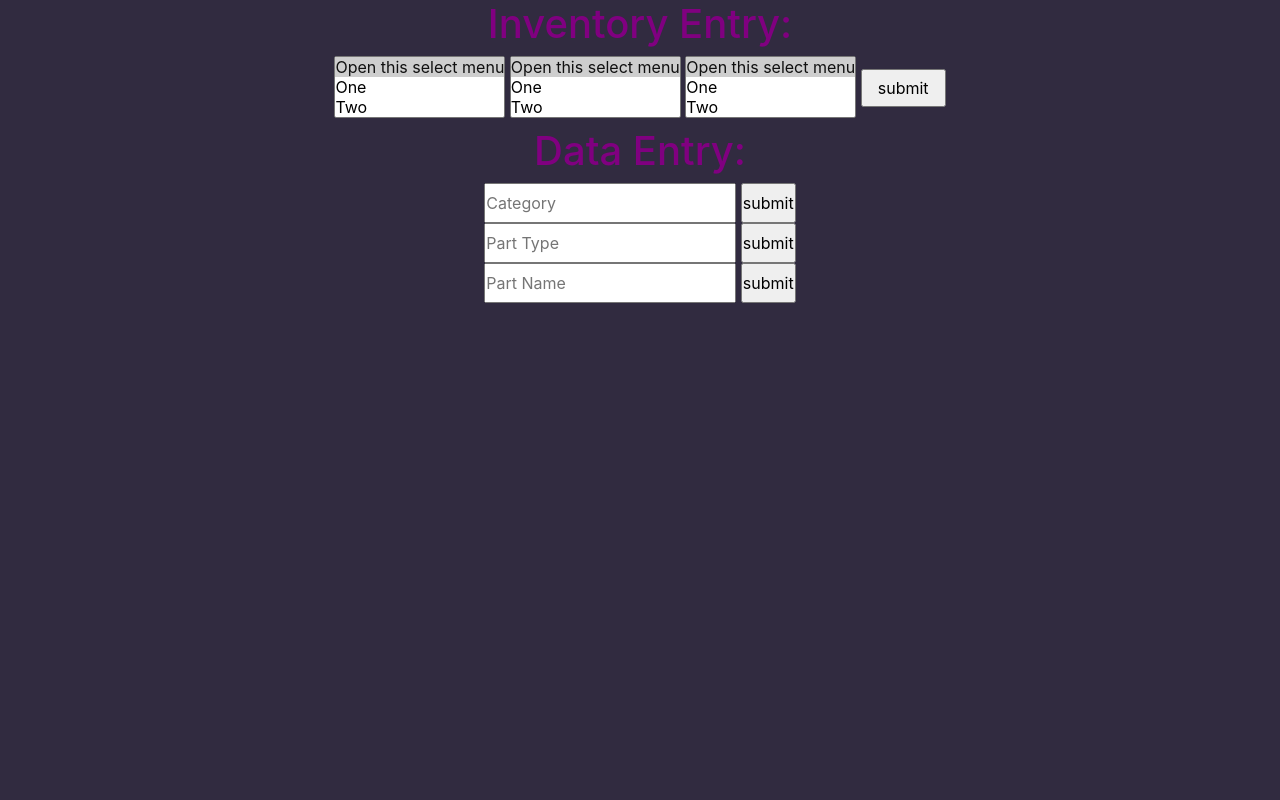
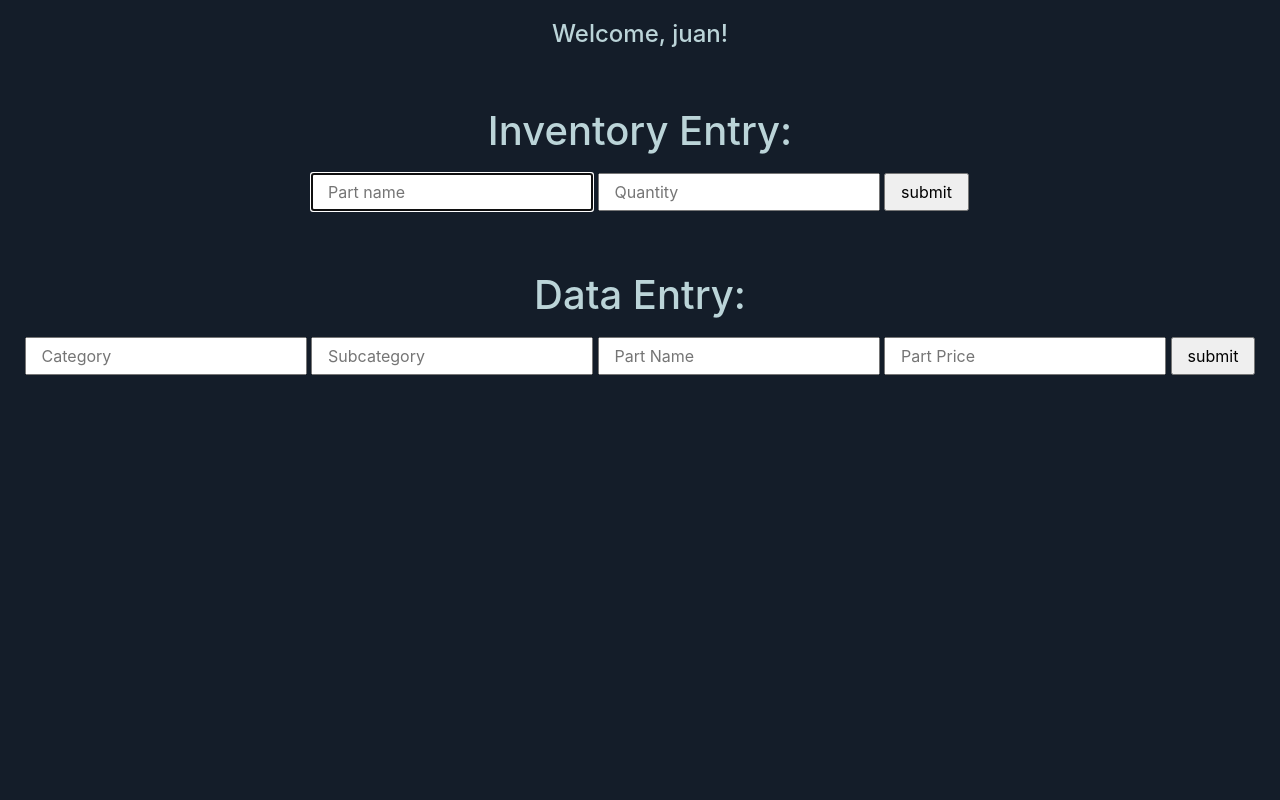
Before and after one commit to juan-lagunas/jenny_butt, a Django app: page / in a window 1280 px wide. Shown: the part 56-856 px from the top of the page. Run offline with Django 4.2, Linux system fonts and the light colour scheme; a user stored in the database is signed in; some libraries are stand-ins or nearby versions.

Commit message:
Set up databases and data entry operations

```diff
--- a/website/static/website/styles.css
+++ b/website/static/website/styles.css
@@ -6,7 +6,7 @@
 /* no user home */
 
 #no-user {
-    background: #312B40;
+    background: #141D29;
     height: 100vh;
     color: white;
     overflow: hidden;
@@ -59,25 +59,28 @@
 /* user home */
 
 nav {
-    background: #252126;
+    background: #1B1D1E;
 }
 
 .user {
-    background: #312B40;
+    background: #141D29;
     height: 100vh;
 }
 
 #user-home {
-    color: purple;
     text-align: center;
+    color: #BBD4D8;
 }
 
-#inventory input {
-    padding: 5px 15px;
-    position: relative;
-    top: -20px;
+#user-home h4 {
+    padding-top: 20px
 }
 
-.data input {
-    height: 40px;
+#user-home h1 {
+    padding-top: 50px
 }
+
+#addInventory input, .data input {
+    margin: 10px 0;
+    padding: 5px 15px;
+}
--- a/website/templates/website/home.html
+++ b/website/templates/website/home.html
@@ -2,44 +2,29 @@
 {% block title %}Home{% endblock %}
 {% block body %}
     <div id="user-home">
+        <h4 id="greet">Welcome, {{ request.user }}!</h4>
         <h1>Inventory Entry: </h1>
-        <form method="post" name="inventory" id="inventory">
-            <select class="form-select" size="3" aria-label="size 3 select example">
-                <option selected>Open this select menu</option>
-                <option value="1">One</option>
-                <option value="2">Two</option>
-                <option value="3">Three</option>
-            </select>
 
-            <select class="form-select" size="3" aria-label="size 3 select example">
-                <option selected>Open this select menu</option>
-                <option value="1">One</option>
-                <option value="2">Two</option>
-                <option value="3">Three</option>
-            </select>
-
-            <select class="form-select" size="3" aria-label="size 3 select example">
-                <option selected>Open this select menu</option>
-                <option value="1">One</option>
-                <option value="2">Two</option>
-                <option value="3">Three</option>
-            </select>
-
+        <form action="{% url 'addInventory' %}" method="post" id="addInventory">
+            {% csrf_token %}
+            {% if message1 %}
+                <h6>{{ message1 }}</h6>
+            {% endif %}
+            <input type="text" placeholder="Part name" name="part" autofocus required>
+            <input type="text" placeholder="Quantity" name="quantity" required>
             <input type="submit" value="submit">
-
         </form>
 
         <h1>Data Entry: </h1>
-        <form method="post" name="category" class="data">
-            <input type="text" placeholder="Category">
-            <input type="submit" value="submit">
-        </form>
-        <form method="post" name="Type" class="data">
-            <input type="text" placeholder="Part Type">
-            <input type="submit" value="submit">
-        </form>
-        <form method="post" name="Part" class="data">
-            <input type="text" placeholder="Part Name">
+        <form action="{% url 'dataEntry' %}" method="post"class="data">
+            {% csrf_token %}
+            {% if message2 %}
+                <h6>{{ message2 }}</h6>
+            {% endif %}
+            <input type="text" name="category" placeholder="Category" required>
+            <input type="text" name="subcategory" placeholder="Subcategory" required>
+            <input type="text" name="part" placeholder="Part Name" required>
+            <input type="text" name="price" placeholder="Part Price" required>
             <input type="submit" value="submit">
         </form>
     </div>
--- /dev/null
+++ b/website/templates/website/inventory.html
@@ -0,0 +1 @@
+{% extends 'website/user.html' %}
--- a/website/urls.py
+++ b/website/urls.py
@@ -7,4 +7,6 @@ urlpatterns = [
     path('signup', views.singup, name='signup'),
     path('signin', views.signin, name='signin'),
     path('signout', views.signout, name='signout'),
+    path('dataEntry', views.dataEntry, name='dataEntry'),
+    path('addInventory', views.addInventory, name='addInventory'),
 ]
--- a/website/views.py
+++ b/website/views.py
@@ -3,13 +3,15 @@ from django.http import HttpResponseRedirect
 from django.contrib.auth import authenticate, login, logout
 from django.urls import reverse
 from django.contrib.auth.models import User
+from .models import Category, Subcategory, Part, Inventory, Log
+from datetime import datetime
 
 # Create your views here.
-
 def home(request):
     if not request.user.is_authenticated:
         return render(request, 'website/nouserhome.html')
     return render(request, 'website/home.html')
+
 
 def singup(request):
     if request.method == 'POST':
@@ -38,10 +40,11 @@ def singup(request):
         user.save()
 
         return render(request, 'website/signin.html', {
-            'message': 'Sign up sucessful'
+            'message': 'Sign up successful'
         })
 
     return render(request, 'website/signup.html')
+
 
 def signin(request):
     if request.method == 'POST':
@@ -62,5 +65,120 @@ def signin(request):
 def signout(request):
     logout(request)
     return render(request, 'website/signin.html', {
-        'message': 'Log out succesful.'
+        'message': 'Log out successful.'
     })
+
+
+# Handle inputing data into parts,subcategory,category databases
+def dataEntry(request):
+    if request.method == 'POST':
+        form_category = request.POST['category']
+        form_subcategory = request.POST['subcategory']
+        form_part = request.POST['part']
+        form_price = float(request.POST['price'])
+
+        if not form_category or not form_subcategory or not form_part or not form_price:
+            return render(request, 'website/home.html', {
+                'message2': 'Please Fill Out Fields.'
+            })
+
+        try:
+            category_data = Category.objects.get(category__iexact=form_category)
+            try:
+                subcategory_data = Subcategory.objects.get(subcategory__iexact=form_subcategory, category=category_data)
+                try:
+                    Part.objects.get(name__iexact=form_part, subcategory=subcategory_data)
+                    return render(request, 'website/home.html', {
+                        'message2': 'Part already exists'
+                    })
+                except:
+                    Part.objects.create(
+                        name=form_part,
+                        price=form_price,
+                        subcategory=subcategory_data,
+                    )
+            except:
+                Subcategory.objects.create(
+                    subcategory=form_subcategory,
+                    category=category_data,
+                )
+
+                Part.objects.create(
+                    name=form_part,
+                    price=form_price,
+                    subcategory=Subcategory.objects.get(subcategory=form_subcategory, category=category_data),
+                )
+        except:
+            Category.objects.create(category=form_category)
+            Subcategory.objects.create(
+                subcategory=form_subcategory,
+                category=Category.objects.get(category__iexact=form_category),
+            )
+            Part.objects.create(
+                name=form_part,
+                price=form_price,
+                subcategory=Subcategory.objects.get(subcategory=form_subcategory, category=form_category),
+            )
+
+        return render(request, 'website/home.html', {
+            'message2': 'Data entry successful!'
+        })
+
+
+# Handle adding parts into inventory database
+def addInventory(request):
+    if request.method == 'POST':
+        # Store user input and confirm input for quantity is a whole number
+        form_part = request.POST['part']
+        try:
+            form_quantity = int(request.POST['quantity'])
+        except ValueError:
+            return render(request, 'website/home.html', {
+                'message1': 'Not a valid number.'
+            })
+
+        # Check that both fields were filled
+        if not form_part or not form_quantity:
+            return render(request, 'website/home.html', {
+                'message1': 'Please Fill Out Fields.'
+            })
+
+        # Check that part exists in Parts database
+        try:
+            part_data = Part.objects.get(name__iexact=form_part)
+        except:
+            return render(request, 'website/home.html', {
+                'message1': 'Part not found'
+            })
+
+        # Using part data get subcategory data
+        subcategory_data = Subcategory.objects.get(subcategory__iexact=part_data.subcategory)
+        date = datetime.now()
+
+        # If part exists in Inventory database update quantity else put part in database
+        if Inventory.objects.filter(name__iexact=part_data.name).exists():
+            inventory_data = Inventory.objects.get(name__iexact=part_data.name)
+            inventory_data.quantity += form_quantity
+            inventory_data.save()
+        else:
+            Inventory.objects.create(
+                category=subcategory_data.category,
+                name=part_data.name,
+                subcategory=subcategory_data.subcategory,
+                quantity=form_quantity,
+                price=part_data.price,
+            )
+
+        # Create a new log for the update of Inventory
+        Log.objects.create(
+            category=subcategory_data.category,
+            name=part_data.name,
+            subcategory=subcategory_data.subcategory,
+            quantity=form_quantity,
+            price=part_data.price,
+            time=date,
+        )
+
+        return render(request, 'website/home.html', {
+            'message1': 'Inventory entry was successful'
+        })
```
Also changed, not shown: website/admin.py (+7 -7 lines), website/models.py (+9 -9 lines), db.sqlite3, website/migrations/0018_rename_type_subcategory_and_more.py (added), website/migrations/0019_rename_sub_category_inventory_subcategory_and_more.py (added), website/migrations/0020_delete_inventory_delete_log_remove_part_subcategory_and_more.py (added), website/migrations/0021_initial.py (added), website/migrations/0022_rename_part_inventory_name_rename_part_log_name.py (added), website/templates/website/checkout.html (added), website/templates/website/logs.html (added).
